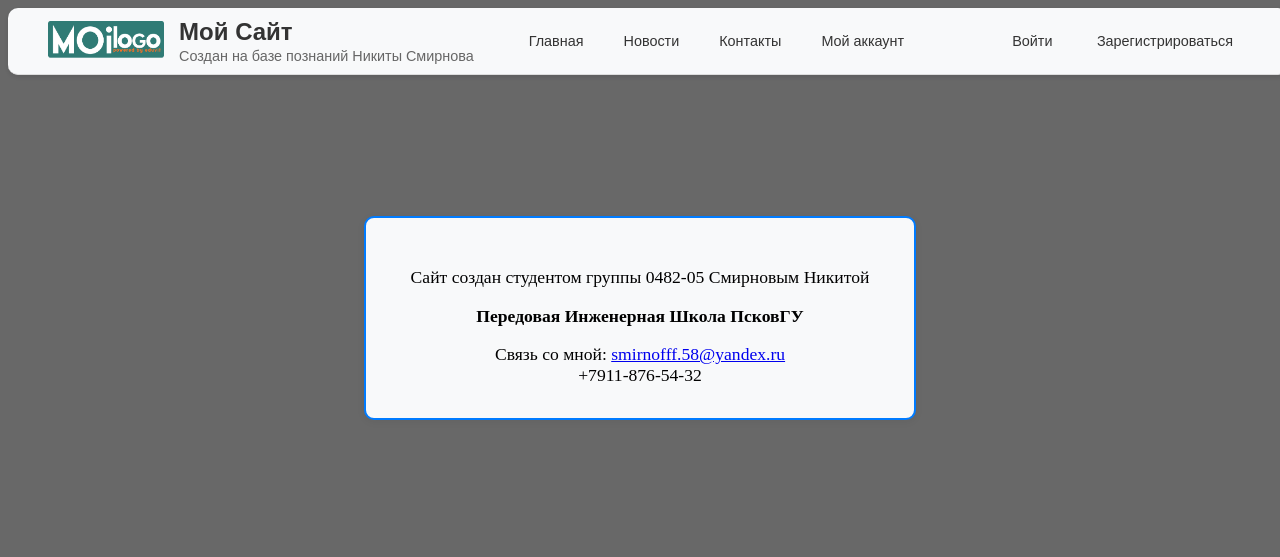
After one commit to di5turbed/ultrasite, a Django app: page /mysite/contacts/ in a window 1280 px wide. The commit adds this page. Shown: the top 557 px of the page. Run offline with Django 5.2, Linux system fonts and the light colour scheme.

Commit message:
Всё работает и слава богу

```diff
--- /dev/null
+++ b/site_eduvit/mysite/templates/mysite/contacts.html
@@ -0,0 +1,24 @@
+{% extends 'mysite/layout.html' %}
+{% load static %}
+{% block title %}Контакты{% endblock %}
+
+{% block static %}
+<link rel="stylesheet" href="{% static 'mysite/css/contacts.css' %}">
+{% endblock %}
+
+{% block content %}
+<div class="contacts-outer">
+    <div class="contacts-center-box">
+        <p>
+            Сайт создан студентом группы 0482-05 Смирновым Никитой
+        </p>
+        <p style="font-weight: bold; margin-bottom: 16px;">
+            Передовая Инженерная Школа ПсковГУ
+        </p>
+        <p>
+            Связь со мной: <a href="mailto:smirnofff.58@yandex.ru">smirnofff.58@yandex.ru</a><br>
+            +7911-876-54-32
+        </p>
+    </div>
+</div>
+{% endblock %}
--- a/site_eduvit/mysite/templates/mysite/layout.html
+++ b/site_eduvit/mysite/templates/mysite/layout.html
@@ -27,7 +27,7 @@
                 <div class="nav-buttons">
                     <a href="{% url 'mysite:index' %}" class="nav-button">Главная</a>
                     <a href="/news/" class="nav-button">Новости</a>
-                    <a href="/contacts/" class="nav-button">Контакты</a>
+                    <a href="{% url 'mysite:contacts' %}" class="nav-button">Контакты</a>
                     <a href="{% url 'users:profile' %}" class="nav-button">Мой аккаунт</a>
                 </div>
             </div>
--- a/site_eduvit/mysite/urls.py
+++ b/site_eduvit/mysite/urls.py
@@ -6,4 +6,6 @@ urlpatterns = [
     path("", views.index, name="index"),
     path("detail/<int:pk>/", views.detail, name="blog_detail"),
     path("create/", views.create_blog, name="create_blog"),
+    path("profile/", views.profile, name="profile"),
+    path("contacts/", views.contacts, name="contacts"),
 ]
--- a/site_eduvit/mysite/views.py
+++ b/site_eduvit/mysite/views.py
@@ -2,6 +2,7 @@ from django.shortcuts import render, redirect
 from .models import BlogPost, Comment
 from .forms import BlogModelForm
 from datetime import datetime
+from django.contrib.auth.decorators import login_required
 
 def index(request):
     blogs = BlogPost.objects.all()
@@ -30,3 +31,12 @@ def create_blog(request):
     else:
         form = BlogModelForm()
     return render(request, template_name='mysite/create_update_blog.html', context= {"title": title, "form": form})
+
+@login_required
+def profile(request):
+    user_blogs = BlogPost.objects.filter(author=request.user)
+    return render(request, 'users/profile.html', {'user_blogs': user_blogs})
+
+def contacts(request):
+    title = "Контакты"
+    return render(request, 'mysite/contacts.html', {'title': title})
--- a/site_eduvit/site_eduvit/urls.py
+++ b/site_eduvit/site_eduvit/urls.py
@@ -8,6 +8,7 @@ urlpatterns = [
     path("admin/", admin.site.urls),
     path("mysite/", include("mysite.urls"), name="index"),
     path("users", include("users.urls"), name="users"),
+    path("contacts/", include("mysite.urls"), name="contacts"),
 ] + static(settings.STATIC_URL, document_root=settings.STATIC_ROOT)
 
 if settings.DEBUG:
--- /dev/null
+++ b/site_eduvit/static/mysite/css/contacts.css
@@ -0,0 +1,24 @@
+.contacts-center-box {
+    border: 2px solid #007bff;
+    border-radius: 10px;
+    padding: 32px 24px;
+    background: #f8f9fa;
+    text-align: center;
+    max-width: 500px;
+    width: 100%;
+    box-shadow: 0 2px 8px rgba(0,0,0,0.05);
+    margin: 0 auto;
+}
+.contacts-outer {
+    min-height: 60vh;
+    display: flex;
+    justify-content: center;
+    align-items: center;
+}
+.contacts-center-box p {
+    margin-bottom: 16px;
+    font-size: 1.1rem;
+}
+.contacts-center-box p:last-child {
+    margin-bottom: 0;
+}
--- a/site_eduvit/users/views.py
+++ b/site_eduvit/users/views.py
@@ -3,6 +3,8 @@ from django.contrib.auth.views import LoginView, LogoutView
 from django.shortcuts import redirect, render
 from django.contrib.auth import login
 from django.urls import reverse_lazy
+
+from mysite.models import BlogPost, Comment
 from .forms import AuthUserForm, UserRegistrationForm, UserCreationForm
 from django.contrib.auth.decorators import login_required
 
@@ -39,5 +41,5 @@ def register(request):
 
 @login_required
 def profile(request):
-    user_blogs = request.user.blog_set.all()
-    return render(request, 'users/profile.html', {"user_blogs": user_blogs})
+    user_blogs = BlogPost.objects.filter(author=request.user)
+    return render(request, 'users/profile.html', {'user_blogs': user_blogs})
```
Also changed, not shown: site_eduvit/users/templates/users/profile.html (+28 -2 lines).
